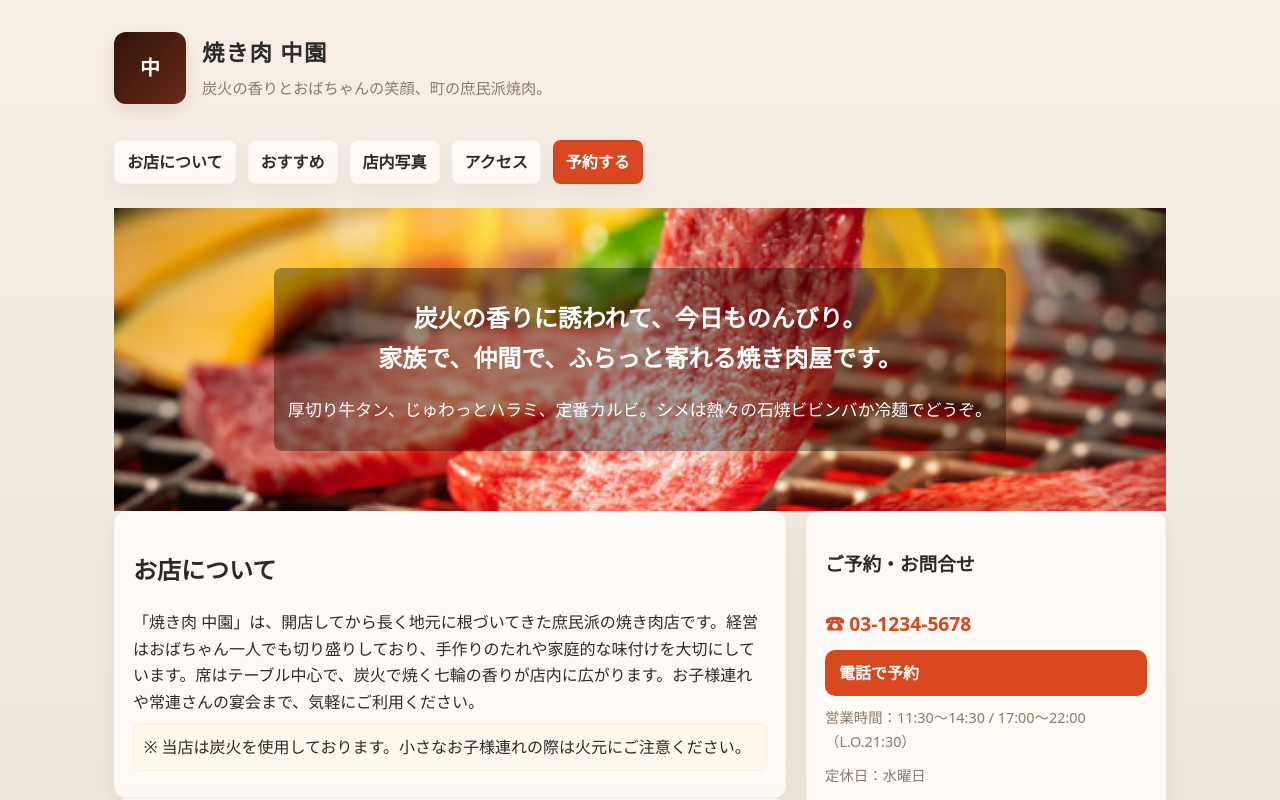
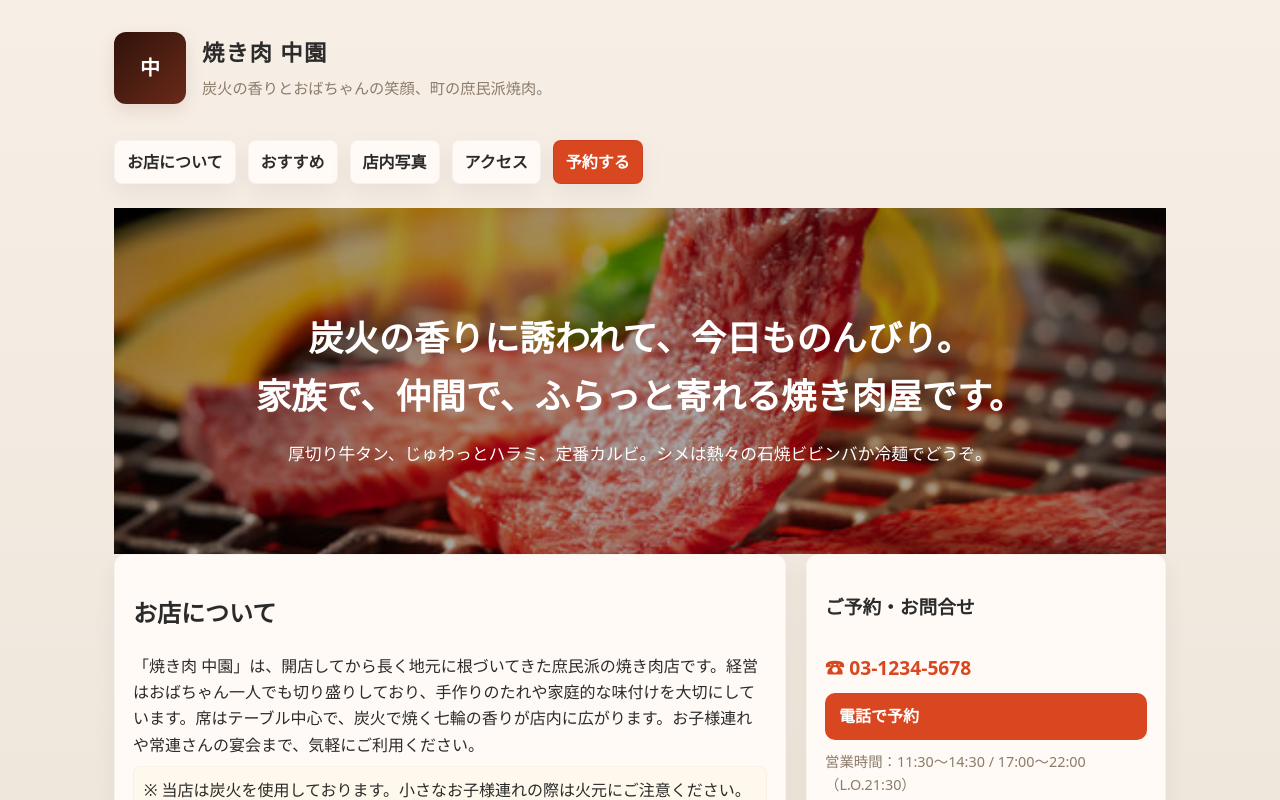
Before and after one commit to ryoto-6174/yakiniku, a plain HTML site: page index.html in a window 1280 px wide. Drawn offline with Linux system fonts and the light colour scheme.

Commit message:
Update index.html

```diff
--- a/index.html
+++ b/index.html
@@ -211,6 +211,65 @@ html, body {
     <p>厚切り牛タン、じゅわっとハラミ、定番カルビ。シメは熱々の石焼ビビンバか冷麺でどうぞ。</p>
   </div>
 </section>
+
+<style>
+.hero {
+  position: relative;
+  background-image: url('./yakiniku main image.jpg');
+  background-size: cover;
+  background-position: center;
+  color: white;
+  text-align: center;
+  display: flex;
+  flex-direction: column;
+  justify-content: center;
+  padding: 60px 20px;
+  min-height: 300px;
+}
+
+/* ← hero全体に暗めのフィルターを追加 */
+.hero::before {
+  content: "";
+  position: absolute;
+  inset: 0;
+  background: rgba(0, 0, 0, 0.35);
+  z-index: 0;
+}
+
+.hero-content {
+  position: relative;
+  z-index: 1;
+  background: transparent; /* ← 背景を透明に */
+  padding: 10px 14px;
+  border-radius: 8px;
+  max-width: 90%;
+  margin: 0 auto;
+}
+
+.hero-content h2 {
+  font-size: 2.2rem;
+  margin-bottom: 0.4em;
+}
+
+.hero-content p {
+  font-size: 1.05rem;
+  line-height: 1.6;
+}
+
+@media (max-width: 720px) {
+  .hero {
+    padding: 24px 12px;
+    min-height: 180px;
+  }
+  .hero-content h2 {
+    font-size: 1.2rem;
+  }
+  .hero-content p {
+    font-size: 0.8rem;
+  }
+}
+</style>
+
 
     <div class="grid">
       <main>
```
Lines whose indentation alone changed are shown as unchanged.
